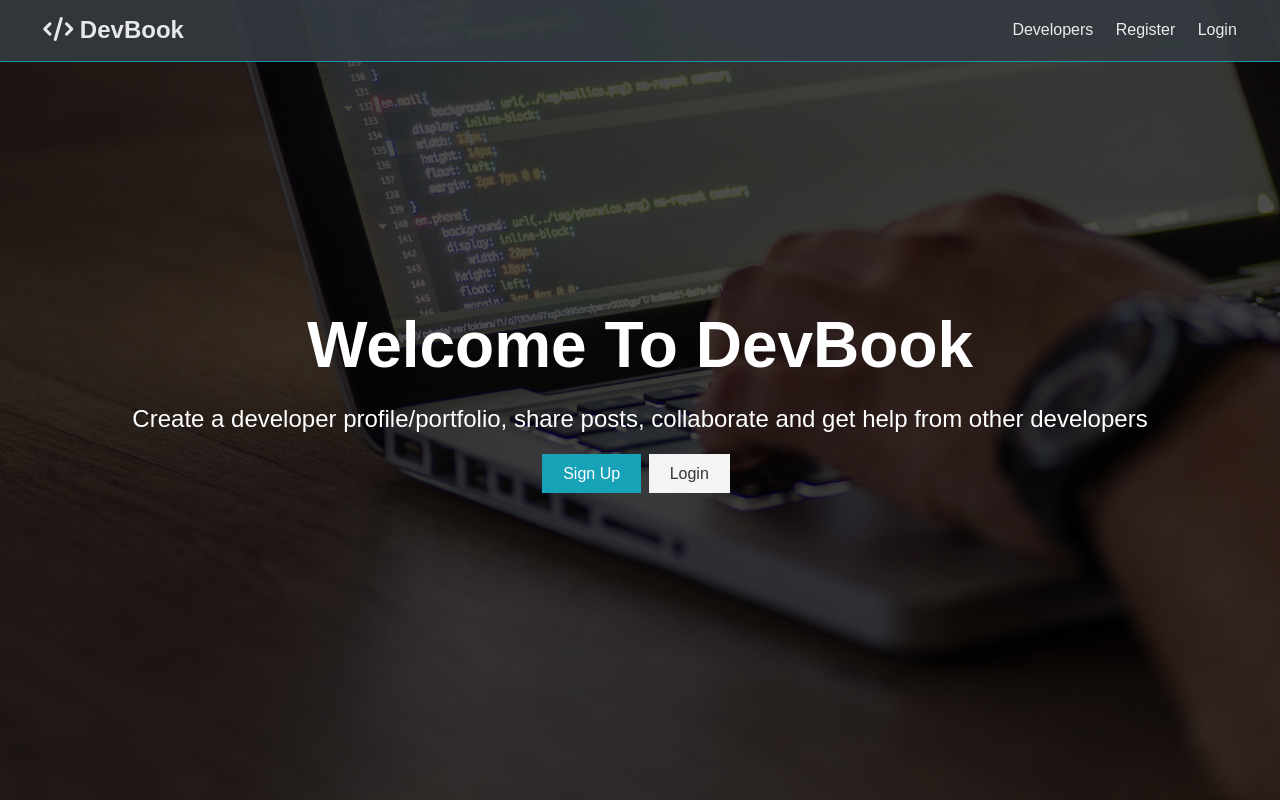
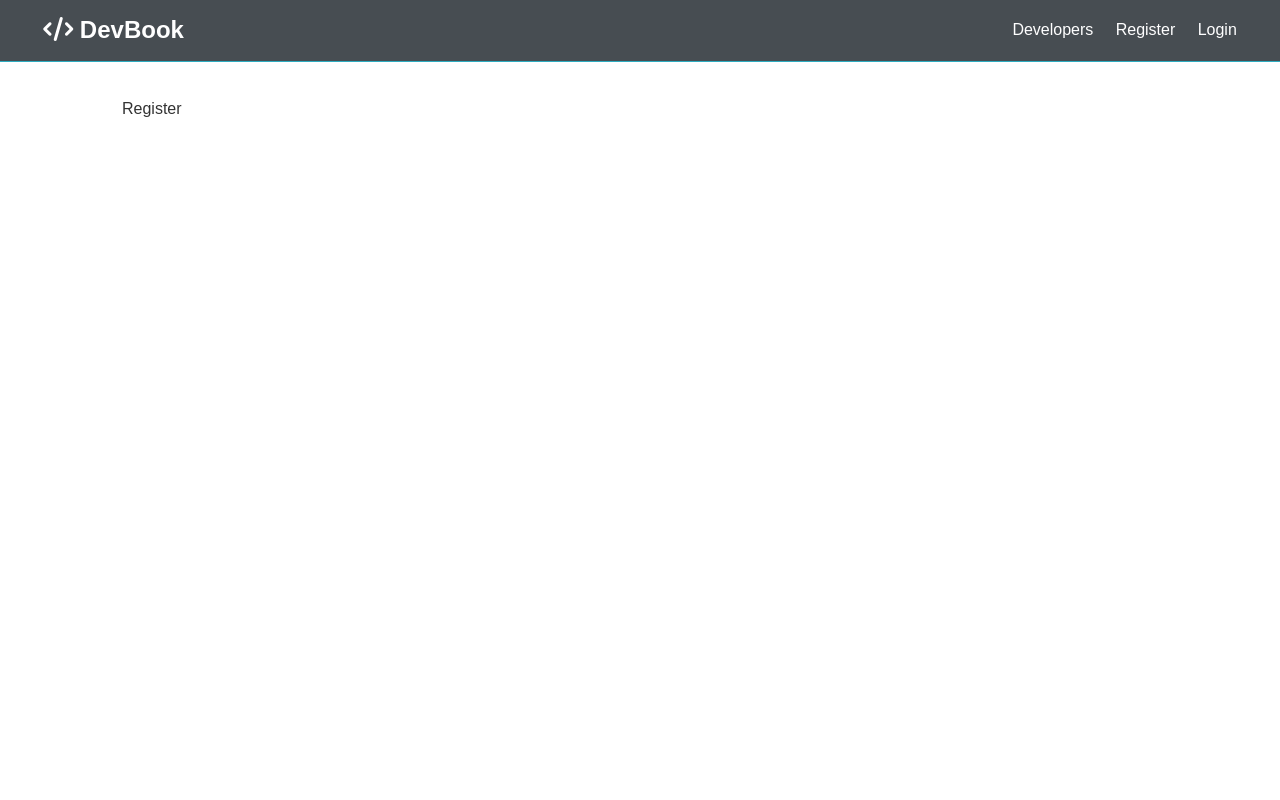
Before and after one commit to confusedwdeveloper/DevBook, a React (Create React App) app in the folder client/: page /register in a window 1280 px wide. Built offline with nearby package versions, Linux system fonts and the light colour scheme.

Commit message:
react router set up and linked to register and login

```diff
--- a/client/src/App.js
+++ b/client/src/App.js
@@ -1,14 +1,31 @@
 import React, { Fragment } from "react";
+import { BrowserRouter as Router, Route, Switch } from "react-router-dom";
 import Landing from "./components/layout/Landing";
 import Navbar from "./components/layout/Navbar";
+import Login from "./components/auth/Login";
+import Register from "./components/auth/Register";
 import "./App.css";
 
 function App() {
   return (
-    <Fragment>
-      <Navbar />
-      <Landing />
-    </Fragment>
+    <Router>
+      <Fragment>
+        <Navbar />
+        <Route exact path="/">
+          <Landing />
+        </Route>
+        <section className="container">
+          <Switch>
+            <Route exact path="/register">
+              <Register />
+            </Route>
+            <Route exact path="/login">
+              <Login />
+            </Route>
+          </Switch>
+        </section>
+      </Fragment>
+    </Router>
   );
 }
 
--- /dev/null
+++ b/client/src/components/auth/Login.jsx
@@ -0,0 +1,7 @@
+import React from "react";
+
+const Login = () => {
+  return <div>Login</div>;
+};
+
+export default Login;
--- /dev/null
+++ b/client/src/components/auth/Register.jsx
@@ -0,0 +1,7 @@
+import React from "react";
+
+const Register = () => {
+  return <div>Register</div>;
+};
+
+export default Register;
--- a/client/src/components/layout/Landing.jsx
+++ b/client/src/components/layout/Landing.jsx
@@ -1,4 +1,5 @@
 import React from "react";
+import { Link } from "react-router-dom";
 
 const Landing = () => {
   return (
@@ -11,12 +12,12 @@
             get help from other developers
           </p>
           <div className="buttons">
-            <a href="register.html" className="btn btn-primary">
+            <Link to="/register" className="btn btn-primary">
               Sign Up
-            </a>
-            <a href="login.html" className="btn btn-light">
+            </Link>
+            <Link to="/login" className="btn btn-light">
               Login
-            </a>
+            </Link>
           </div>
         </div>
       </div>
--- a/client/src/components/layout/Navbar.jsx
+++ b/client/src/components/layout/Navbar.jsx
@@ -1,22 +1,23 @@
 import React from "react";
+import { Link } from "react-router-dom";
 
 const Navbar = () => {
   return (
     <nav className="navbar bg-dark">
       <h1>
-        <a href="index.html">
+        <Link to="/">
           <i className="fas fa-code"></i> DevBook
-        </a>
+        </Link>
       </h1>
       <ul>
         <li>
-          <a href="profiles.html">Developers</a>
+          <a href="!#">Developers</a>
         </li>
         <li>
-          <a href="register.html">Register</a>
+          <Link to="/register">Register</Link>
         </li>
         <li>
-          <a href="login.html">Login</a>
+          <Link to="/login">Login</Link>
         </li>
       </ul>
     </nav>
```
